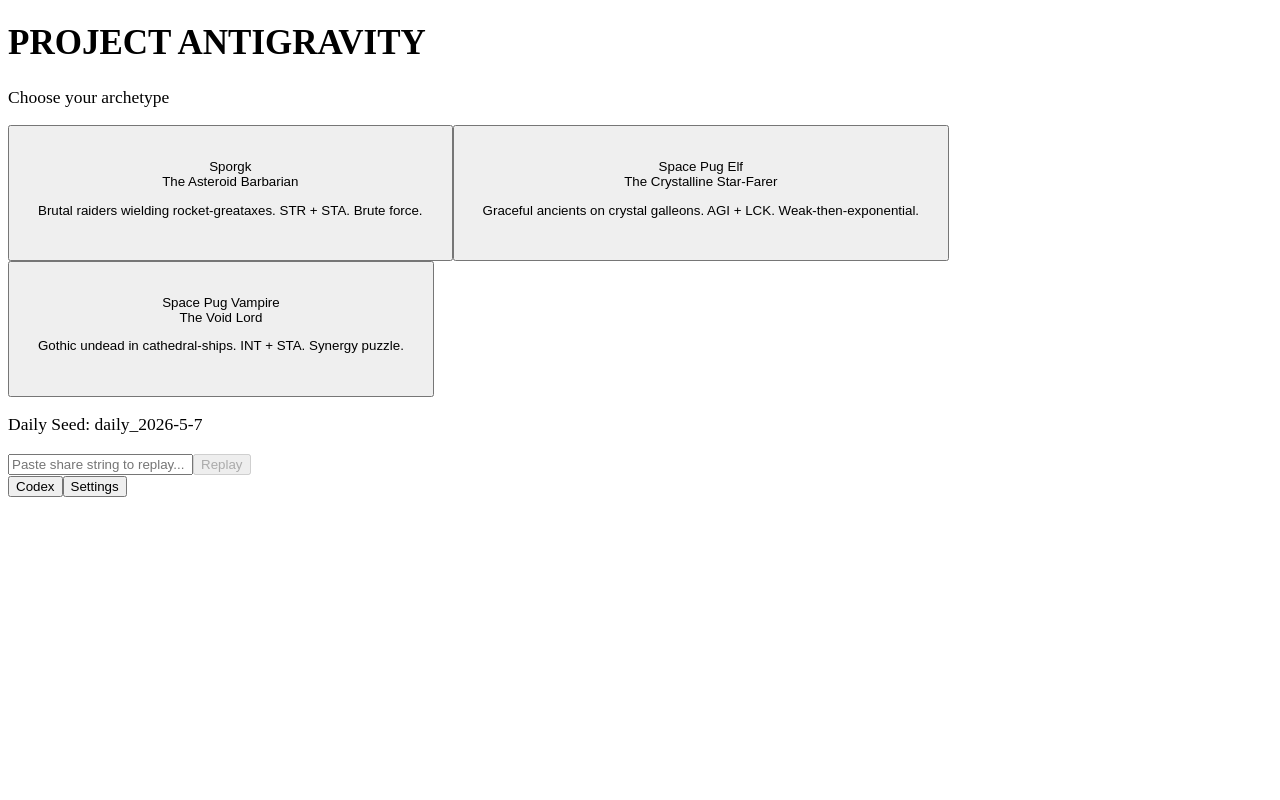
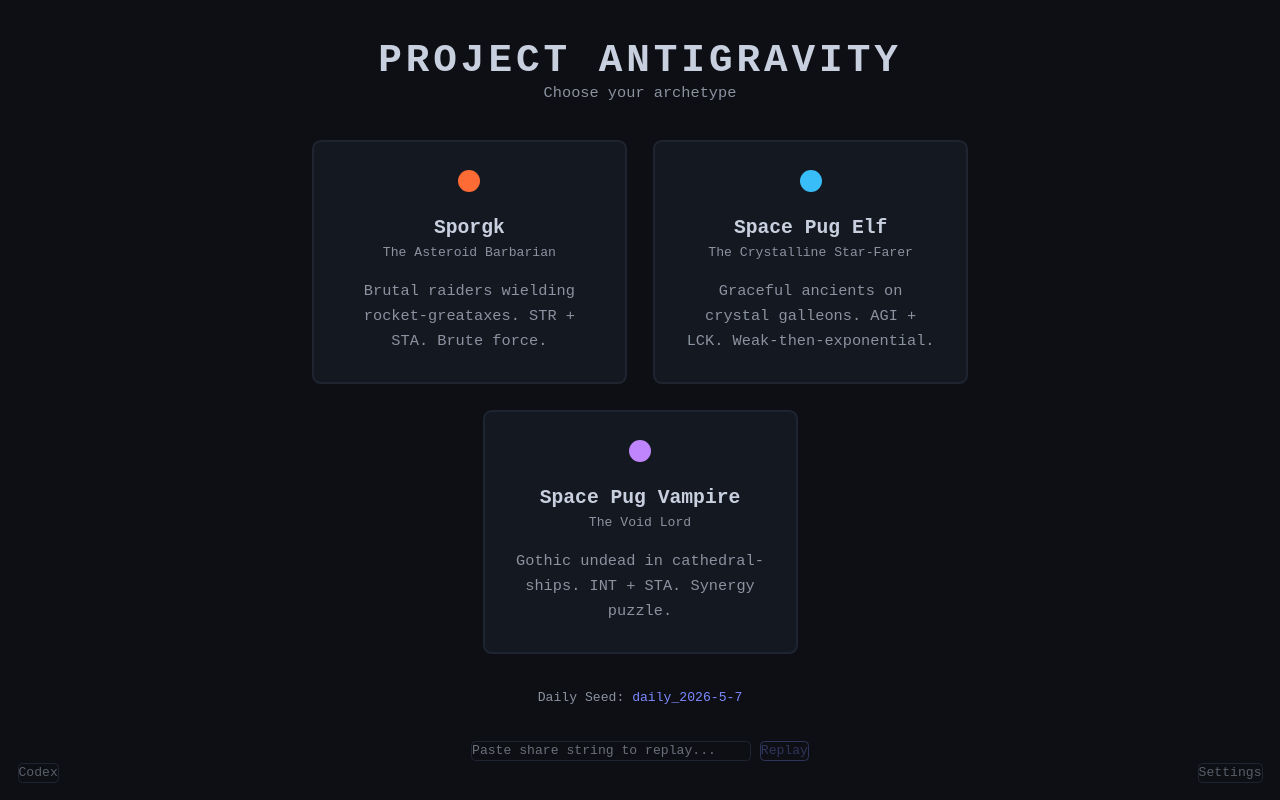
Before and after one commit to zeidalidiez/ProjectPugxcel, a React (Vite) app: page / in a window 1280 px wide. Built offline with nearby package versions, Linux system fonts and the light colour scheme.

Commit message:
FIX: Restore full working Tailwind base + @theme + archetype colors (was overwritten causing white UI regression)

```diff
--- a/src/index.css
+++ b/src/index.css
@@ -1,64 +1,100 @@
-/* Full Archetype Theme System - Updated for visible Sporgk flair */
+@import "tailwindcss";
 
+@theme {
+  --color-terminal-bg: #0d0f14;
+  --color-terminal-surface: #141820;
+  --color-terminal-border: #1e2430;
+  --color-terminal-text: #8b92a0;
+  --color-terminal-text-bright: #c8d0e0;
+  --color-terminal-accent: #7c8aff;
+  --color-terminal-pass: #4ade80;
+  --color-terminal-fail: #f87171;
+  --color-terminal-warn: #fbbf24;
+  --color-terminal-sporgk: #ff6b35;
+  --color-terminal-elf: #38bdf8;
+  --color-terminal-vampire: #c084fc;
+  --font-mono: 'JetBrains Mono', 'Fira Code', 'Cascadia Code', ui-monospace, monospace;
+}
+
+* {
+  margin: 0;
+  padding: 0;
+  box-sizing: border-box;
+}
+
+html, body, #root {
+  height: 100%;
+  width: 100%;
+  overflow: hidden;
+}
+
+body {
+  font-family: var(--font-mono);
+  font-size: 14px;
+  line-height: 1.5;
+  background: var(--color-terminal-bg);
+  color: var(--color-terminal-text);
+  -webkit-font-smoothing: antialiased;
+}
+
+#root {
+  display: flex;
+  flex-direction: column;
+}
+
+@media (prefers-reduced-motion: reduce) {
+  *, *::before, *::after {
+    animation-duration: 0.01ms !important;
+    animation-iteration-count: 1 !important;
+    transition-duration: 0.01ms !important;
+  }
+}
+
+/* Archetype theme extensions - clean integration */
 :root {
-  --accent-color: #22d3ee; /* default cyan */
+  --accent-color: var(--color-terminal-accent);
 }
 
 [data-archetype="sporgk"] {
-  --accent-color: #f59e0b;
-  --primary-glow: #f59e0b;
-  --secondary-glow: #b91c1c;
-  --background: radial-gradient(circle at center, #1a1208 0%, #111111 100%);
-  --node-color: #f59e0b;
-  --line-color: #854d0e;
+  --accent-color: var(--color-terminal-sporgk);
 }
 
 [data-archetype="elf"] {
-  --accent-color: #67e8f9;
-  --primary-glow: #67e8f9;
-  --secondary-glow: #22d3ee;
+  --accent-color: var(--color-terminal-elf);
 }
 
 [data-archetype="vampire"] {
-  --accent-color: #c026d3;
-  --primary-glow: #c026d3;
-  --secondary-glow: #7e22ce;
+  --accent-color: var(--color-terminal-vampire);
 }
 
-/* Scanlines for Sporgk */
+/* Sporgk industrial flair */
+[data-archetype="sporgk"] body {
+  background: radial-gradient(circle at center, #1a1208 0%, #0d0f14 100%);
+}
+
+[data-archetype="sporgk"] .constellation-node.available {
+  box-shadow: 0 0 15px 6px #ff6b35;
+}
+
+/* Scanlines */
 [data-archetype="sporgk"] .game-container::before {
   content: '';
   position: fixed;
-  top: 0;
-  left: 0;
-  width: 100%;
-  height: 100%;
+  inset: 0;
   background: repeating-linear-gradient(
-    to bottom,
-    transparent 0px,
-    rgba(249, 115, 22, 0.08) 1px,
-    transparent 2px
+    0deg,
+    transparent,
+    transparent 2px,
+    rgba(255, 107, 53, 0.1) 2px,
+    rgba(255, 107, 53, 0.1) 4px
   );
   pointer-events: none;
-  z-index: 1;
-  animation: scanline 4s linear infinite;
+  z-index: 10;
+  animation: scanline-move 3s linear infinite;
+  opacity: 0.15;
 }
 
-@keyframes scanline {
+@keyframes scanline-move {
   0% { background-position: 0 0; }
   100% { background-position: 0 100%; }
 }
-
-/* Ember/glow effects for nodes on Sporgk */
-[data-archetype="sporgk"] .constellation-node.available {
-  box-shadow: 0 0 12px 4px var(--primary-glow);
-}
-
-[data-archetype="sporgk"] .constellation-edge {
-  stroke: var(--line-color);
-}
-
-/* More visible changes */
-body[data-archetype="sporgk"] {
-  background: var(--background);
-}
```
